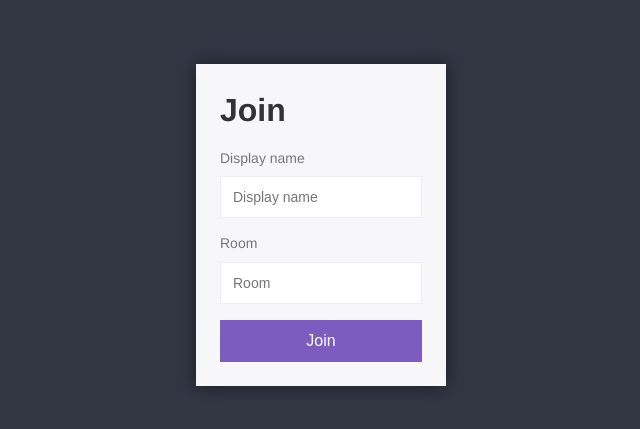
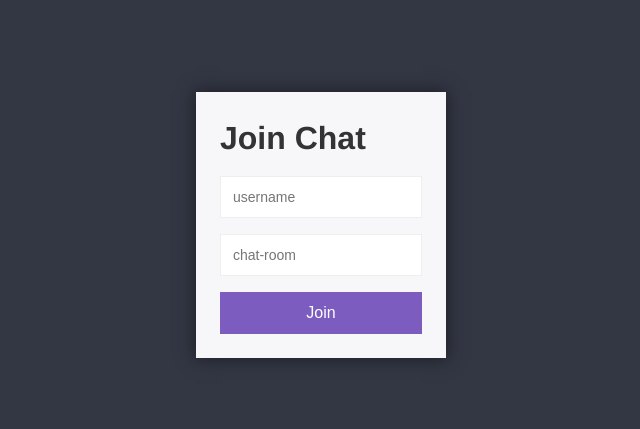
Before and after one commit to nesabenjamin/chatting-app, a website: page public/index.html in a window 1280 px wide. Shown: the part 175-604 px from the top of the page, without its empty margins (319-959 px from the left). Drawn offline with Linux system fonts and the light colour scheme.

Commit message:
Additional commits

```diff
--- a/public/index.html
+++ b/public/index.html
@@ -12,12 +12,10 @@
 <body>
     <div class="centered-form">
         <div class="centered-form__box">
-            <h1>Join</h1>
+            <h1>Join Chat   </h1>
             <form action="/chat.html">
-                <label>Display name</label>
-                <input type="text" name="username" placeholder="Display name" required>
-                <label >Room </label>
-                <input type="text" name="room" placeholder="Room" required>
+                <input type="text" name="username" placeholder="username" required>
+                <input type="text" name="room" placeholder="chat-room" required>
                 <button>Join</button>
              </form>
         </div>
--- a/src/index.js
+++ b/src/index.js
@@ -16,13 +16,10 @@ const publicDirectoryPath = path.join(__dirname, "../public")
 
 app.use( express.static(publicDirectoryPath) )
 
-// let count = 0
-
 io.on('connection', (socket)=>{
 
 
     socket.on('join', ( obj, callback ) =>{
-        //console.log(obj)
         const  {error, user} = addUser( { id: socket.id, ...obj})
         if(error){
             return callback(error)
@@ -39,13 +36,11 @@ io.on('connection', (socket)=>{
 
         callback()
 
-        //socket.emit io.emit socket.broadcast.emit
 
     })
 
     socket.on('sendMessage', (msg, callback)=>{
         const user = getUser(socket.id)
-        //console.log('se', user)
         const filter = new Filter()
         if( filter.isProfane(msg) ){
             return callback('Profanity is not allowed!')
@@ -69,7 +64,6 @@ io.on('connection', (socket)=>{
 
     socket.on('disconnect', ()=>{
         const user = removeUser(socket.id)
-        //console.log(user)
         if(user){
             io.to(user.room).emit('iomessage',generateMessage('Admin', `${user.username} has left`))
             io.to(user.room).emit('roomData', {
```
